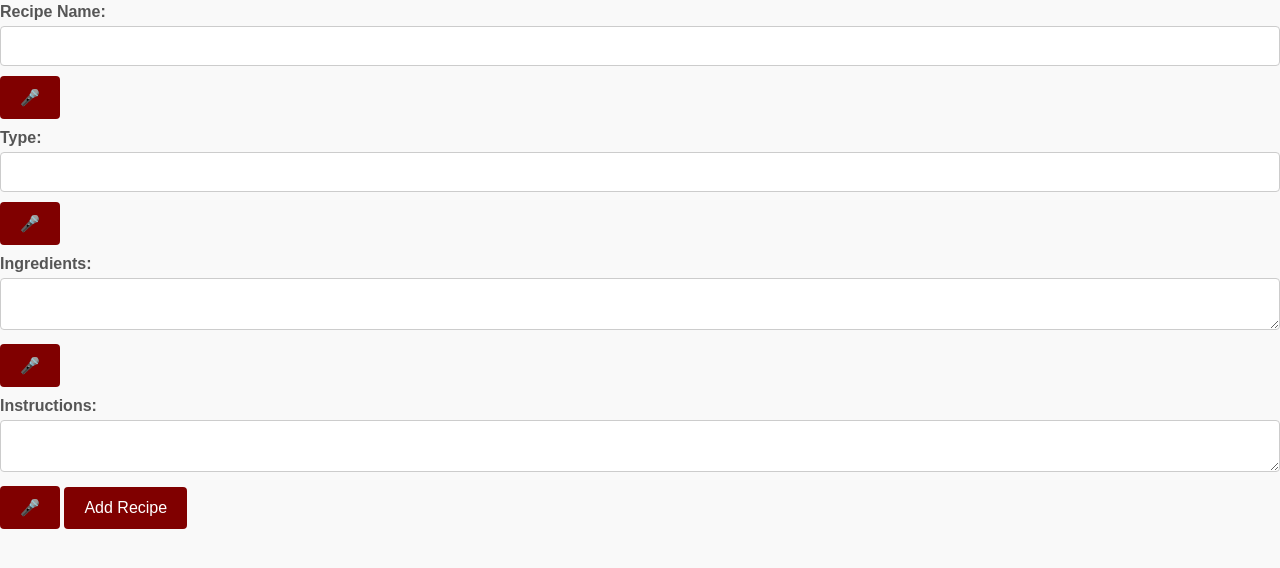
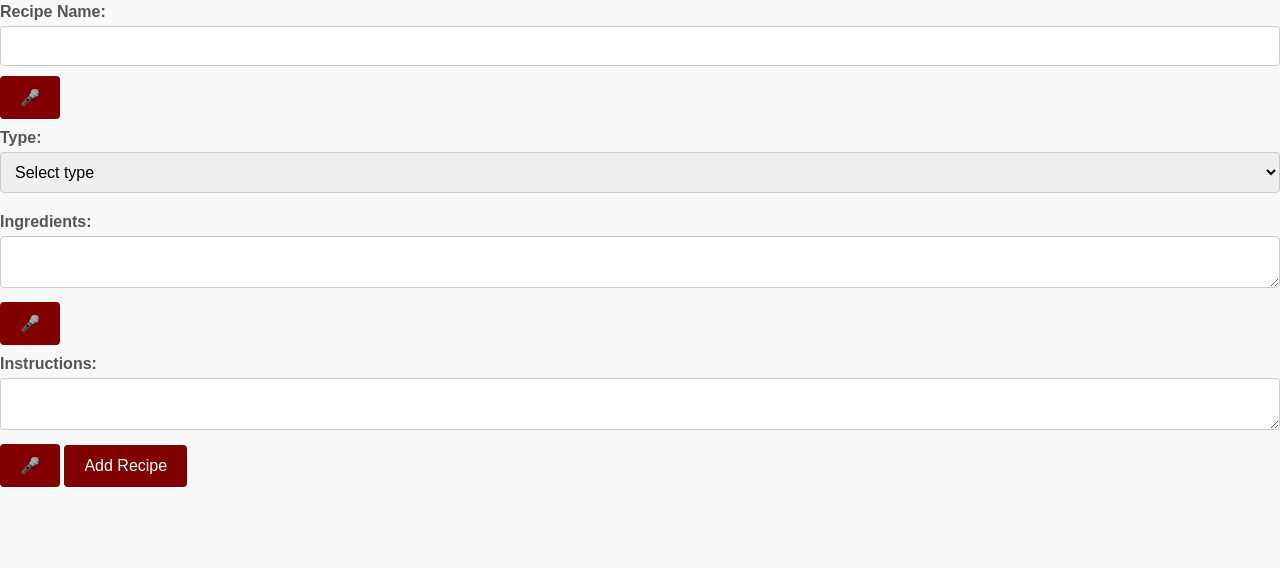
Before and after one commit to Mgmaddox05/Shelley-s-Cookbook, a website: page public/add-recipe.html in a window 1280 px wide. Shown: the part 78-646 px from the top of the page. Drawn offline with Linux system fonts and the light colour scheme.

Commit message:
recipe changes

```diff
--- a/public/add-recipe.html
+++ b/public/add-recipe.html
@@ -12,18 +12,33 @@
         <label for="name">Recipe Name:</label>
         <input type="text" id="name" name="name" required>
         <button type="button" onclick="startVoiceInput('name')">🎤</button>
+
         <label for="type">Type:</label>
-        <input type="text" id="type" name="type" required>
-        <button type="button" onclick="startVoiceInput('type')">🎤</button>
+        <select id="type" name="type" required>
+            <option value="" disabled selected>Select type</option>
+            <option value="Poultry">Poultry</option>
+            <option value="Beef">Beef</option>
+            <option value="Pork">Pork</option>
+            <option value="Mixed Meats">Mixed Meats</option>
+            <option value="Mexican">Mexican</option>
+            <option value="Soups">Soups</option>
+            <option value="Pasta & Pizza">Pasta & Pizza</option>
+            <option value="Appetizers">Appetizers</option>
+            <option value="Snacks & Candy">Snacks & Candy</option>
+            <option value="Cakes, Pies & Desserts">Cakes, Pies & Desserts</option>
+            <!-- Include more categories as needed -->
+        </select>
+
         <label for="ingredients">Ingredients:</label>
         <textarea id="ingredients" name="ingredients" required></textarea>
         <button type="button" onclick="startVoiceInput('ingredients')">🎤</button>
+
         <label for="instructions">Instructions:</label>
         <textarea id="instructions" name="instructions" required></textarea>
         <button type="button" onclick="startVoiceInput('instructions')">🎤</button>
+
         <button type="submit">Add Recipe</button>
     </form>
-    <script src="js/voiceToText.js"></script>
     <script>
         document.getElementById('add-recipe-form').addEventListener('submit', async function(e) {
             e.preventDefault();
```
